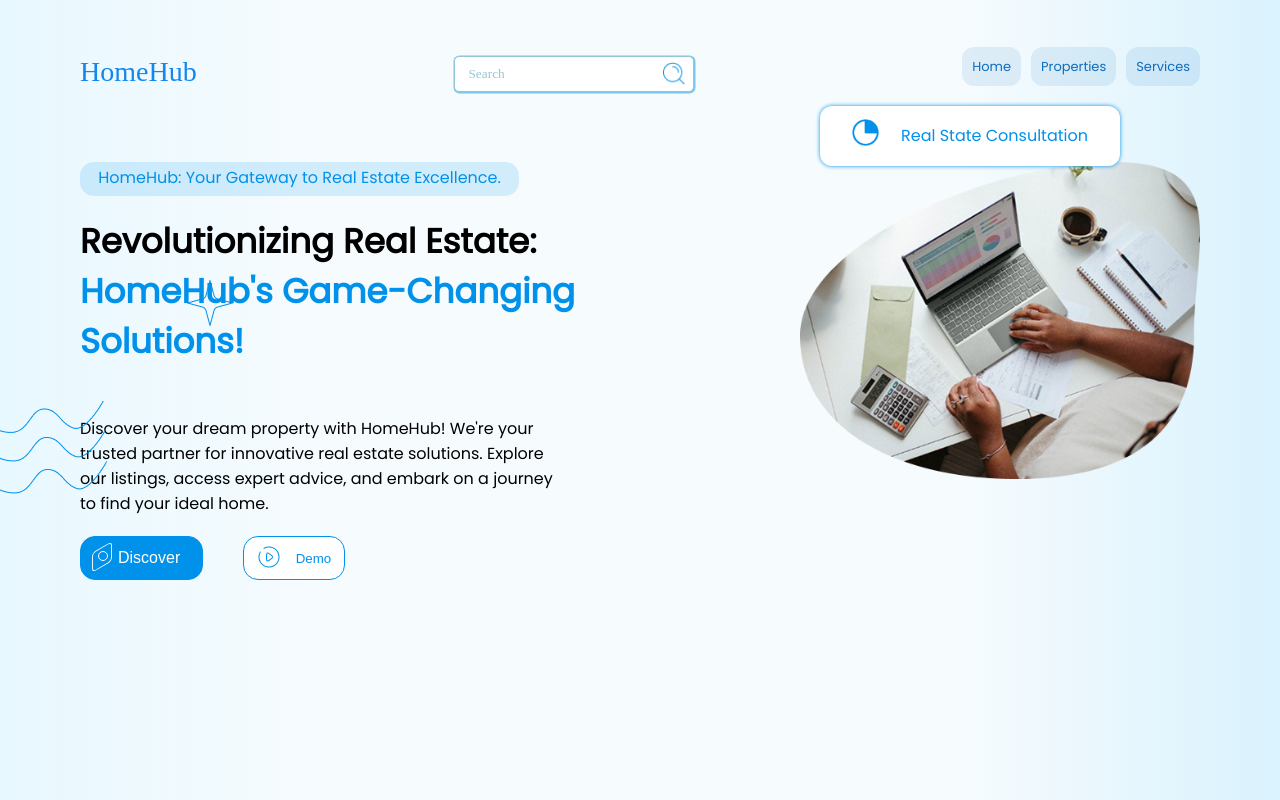
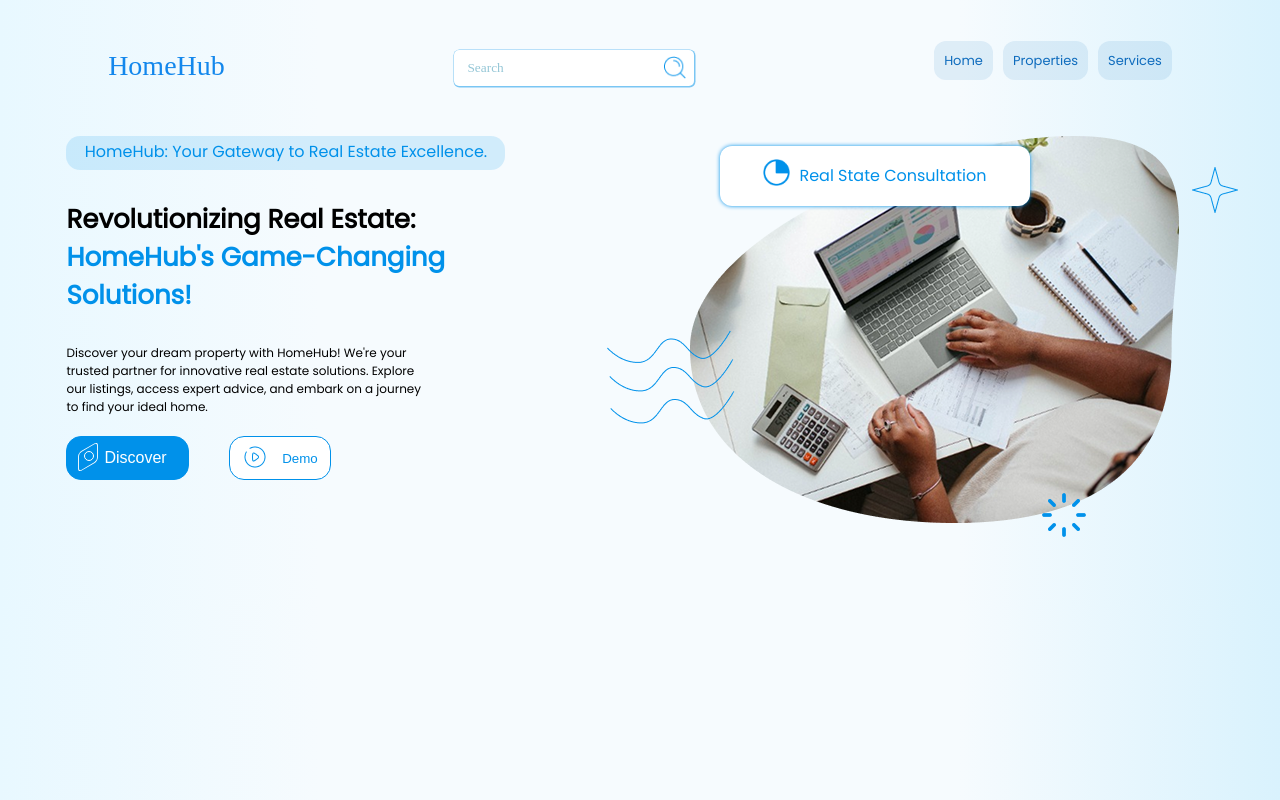
Before and after one commit to BrianE-Dev/HomeHub, a plain HTML site: page index.html in a window 1280 px wide. Shown: the top 800 px of the page. Drawn offline with Linux system fonts and the light colour scheme; a web font is replaced by a local one.

Commit message:
1stUpdate

```diff
--- a/css/style.css
+++ b/css/style.css
@@ -14,9 +14,9 @@ body{
     background: linear-gradient(90deg, rgba(232, 248, 255, 1) 0%, rgba(246, 251, 254, 1) 25%,
              rgba(246, 251, 254, 1) 50%, rgba(246, 251, 254, 1) 75%, rgb(217, 242, 253) 100%);
     font-family: "Poppins";
-    /* height: 100vh; */
-    margin: 56px 80px;
-
+    /* margin: 56px 124px; */
+    padding-left: 2px;
+    padding-right: 2px;
 }
 
 header{
@@ -28,9 +28,11 @@ header{
     color: #1387EC;
 }
 .nav{
+    margin: 50px 0;
     display: flex;
     flex-flow: row wrap;
-    justify-content: space-between;
+    justify-content: center;
+    gap: 18%;
 }
 .navbar ul{
     display: flex;
@@ -63,7 +65,7 @@ header{
     width: 240px;
     height: 36px;
     background-color: #ffffff;
-    border: 1px solid #94C6D6;
+    /* border: 1px solid #94C6D6; */
     border-radius: 5px;
     box-shadow: 0.5px 0.5px 0.5px 1px #0091EA80;
     padding: 0px 8px;
@@ -90,10 +92,12 @@ header{
 }
 
 .hero{
-    margin: 70px 0;
+    /* margin: 70px 0; */
     display: flex;
     flex-flow: row wrap;
-    justify-content: space-between;
+    justify-content: center;
+    gap: 20%;
+    padding-right: 14%;
 }
 /* left side of hero */
 .hbtext{
@@ -109,13 +113,13 @@ header{
     font-size: 16px;
     line-height: 100%;
     letter-spacing: 0%;
+}
 
-}
 .rev{
-    padding-top: 20px;
+    padding-top: 30px;
     font-weight: 700;
-    font-size: 34px;
-    line-height: 50px;
+    font-size: 26px;
+    line-height: 38px;
     letter-spacing: 0%;
     font-style: Bold;
 }
@@ -123,16 +127,19 @@ header{
     color: #0091EA;
     font-weight: 700;
     font-style: Bold;
-    font-size: 34px;
-    line-height: 50px;
+    font-size: 26px;
+    line-height: 38px;
     letter-spacing: 0%;
 }
 
 .dream{
-    padding-top: 50px;
+    padding-top: 30px;
 
 }
-
+.dream p{
+    font-size: 12px;
+    font-weight: 400;
+}
 
 /****************** Buttons *********************/
 .buttons{
@@ -202,6 +209,7 @@ header{
     width: 102px;
     background: #ffffff;
     border-radius: 15px;
+    font-weight: 400;
 }
 .demo p{
     color: #0091EA;
@@ -209,19 +217,25 @@ header{
 
 
 /************* right side of hero ***************/
+.consult{
+
+    margin-left: -35px;
+}
 .consult img{
-    width: 400px;
+    position: absolute;
+    /* left: 30px; */
+    /* width: 90%; */
     /* backdrop-filter: blur(991px); */
 }
 .real{
     position: relative;
-    bottom: 380px;
-    left: 20px;
+    top: 10px;
+    right: 5px;
     display: flex;
     justify-content: center;
     align-items: center;
-    gap: 13px;
-    width: 300px;
+    /* gap: 13px; */
+    width: 310px;
     height: 60px;
     background-color: #FFFFFF;
     border-radius: 12px;
@@ -241,18 +255,18 @@ header{
 
 .spiral{
     position: relative;
-    bottom: 270px;
-    right: 100px;
+    bottom: 170px;
+    left: 400px;
 }
+
 .star1{
     position: relative;
-    bottom: 500px;
-    left: 100px;
+    bottom: 340px;
+    left: 630px;
 }
-.star{
-    width: 2px;
-    height: 5px;
-}
+
 .star2{
     position: relative;
+    bottom: 15px;
+    left: 200px;
 }
```
Also changed, not shown: index.html (+6 -3 lines).
